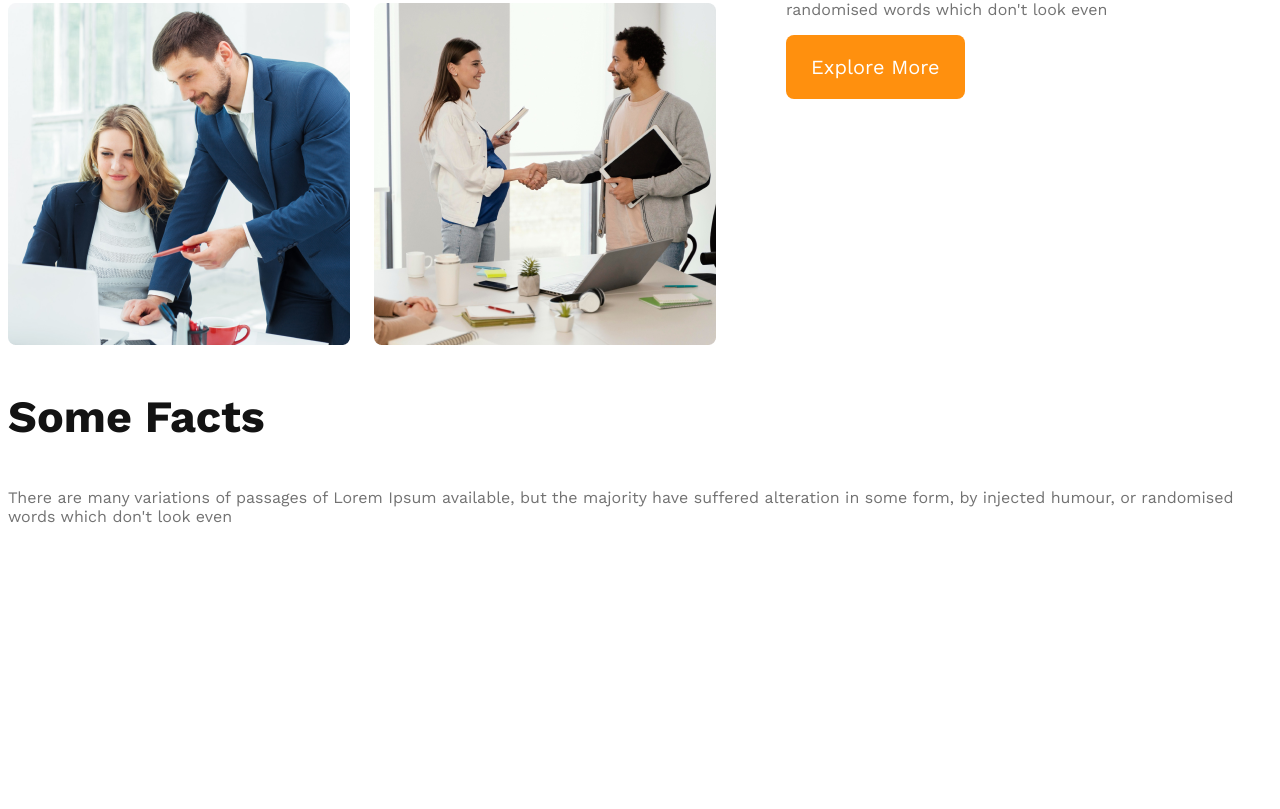
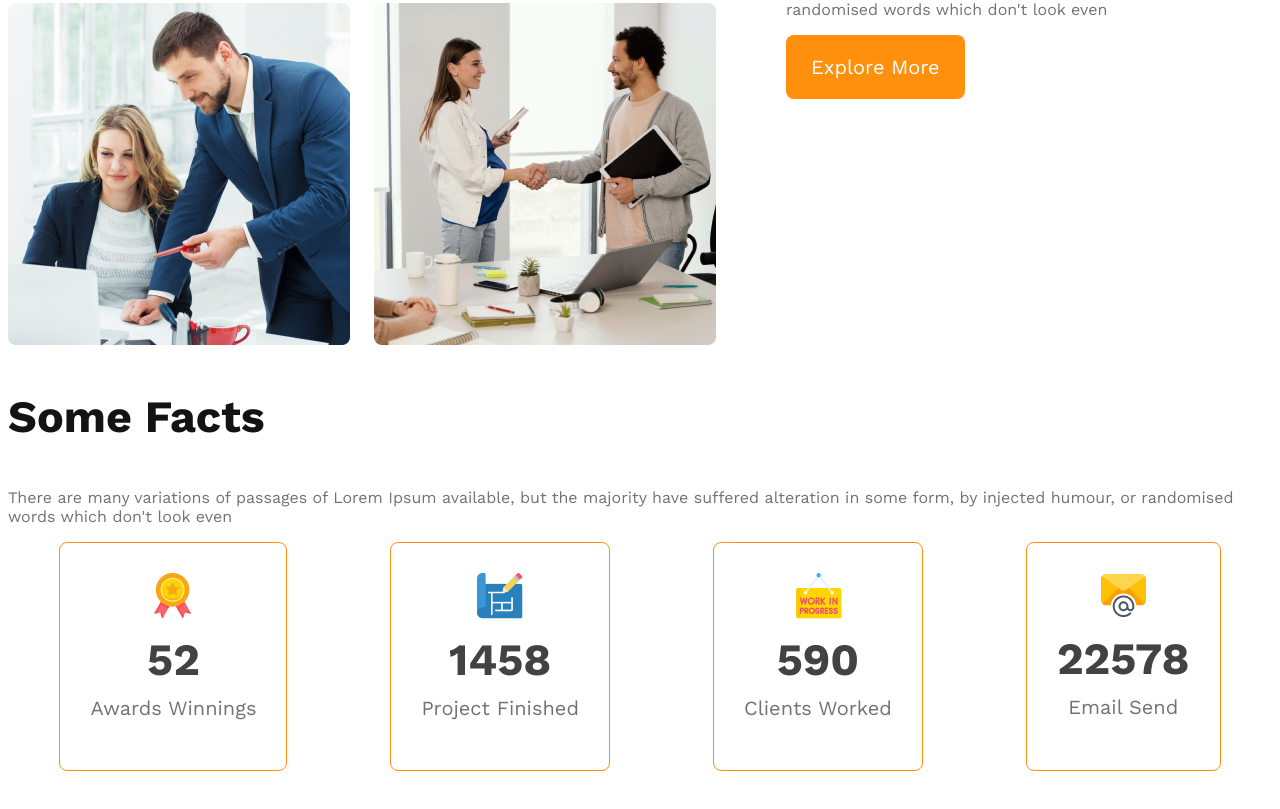
Before and after one commit to Tom479/g3-aechitects-website, a plain HTML site: page index.html in a window 1280 px wide. Shown: the part 1779-2588 px from the top of the page. Before the commit the page ends 2375 px from the top, so only its background shows below. Drawn offline with nearby package versions, Linux system fonts and the light colour scheme.

Commit message:
some facts done

```diff
--- a/index.html
+++ b/index.html
@@ -53,6 +53,28 @@
             <div class="section facts">
                 <h3 class="section-title">Some Facts</h3>
                 <p class="text-light-gray">There are many variations of passages of Lorem Ipsum available, but the majority have suffered alteration in some form, by injected humour, or randomised words which don't look even</p>
+                <div class="facts-card-container">
+                    <div class="card">
+                        <img src="images/icons/ribon.png" alt="">
+                        <h2 class="card-stats">52</h2>
+                        <p class="card-title text-light-gray">Awards Winnings</p>
+                    </div>
+                    <div class="card">
+                        <img src="images/icons/projects.png" alt="">
+                        <h2 class="card-stats">1458</h2>
+                        <p class="card-title text-light-gray">Project Finished</p>
+                    </div>
+                    <div class="card">
+                        <img src="images/icons/customers.png" alt="">
+                        <h2 class="card-stats">590</h2>
+                        <p class="card-title text-light-gray">Clients Worked</p>
+                    </div>
+                    <div class="card">
+                        <img src="images/icons/email.png" alt="">
+                        <h2 class="card-stats">22578</h2>
+                        <p class="card-title text-light-gray">Email Send</p>
+                    </div>
+                </div>
             </div>
         </main>
 </body>
--- a/styles/architect.css
+++ b/styles/architect.css
@@ -107,7 +107,32 @@ main{
     color: #FF900E;
     font-weight: 700px;
 }
+/* facts section */
+.facts-card-container{
+    display: flex;
+    justify-content: space-around;
+}
+.facts-card-container .card{
+    border-radius: 8px;
+    border: 1px solid #FF900E;
+    text-align: center;
+    font-weight: 2.8rem;
+    padding: 30px;
+}
 
+
+.facts-card-container .card-title{
+    font-size: 600;
+    font-size: 1.25rem;
+    margin-top: 5px;
+}
+
+.facts-card-container .card-stats{
+    font-size: 2.8rem;
+    color: #424242;
+    margin-top: 10px;
+    margin-bottom: 10px;
+}
 
 
 
```
